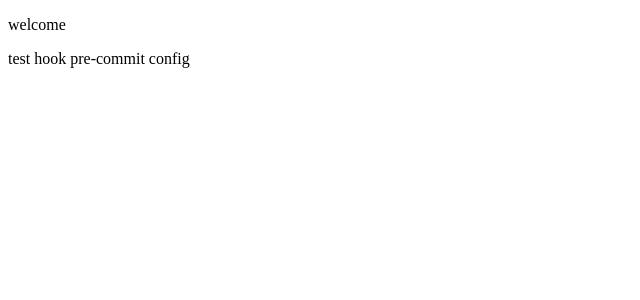
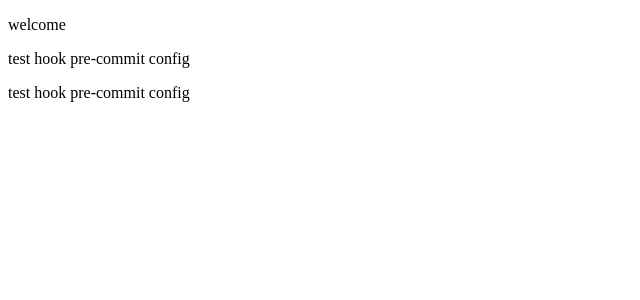
Before and after one commit to devPlus2025/dev, an Angular app: page / in a window 1280 px wide. Shown: the top 300 px of the page, without its empty margins (0-640 px from the left). Built offline with nearby package versions, Linux system fonts and the light colour scheme.

Commit message:
testing hook-precommit

```diff
--- a/package.json
+++ b/package.json
@@ -14,7 +14,7 @@
   },
   "husky": {
     "hooks": {
-       "pre-commit": "npm run prettier:check"
+       "pre-commit": "npm run prettier"
      }
   },
 
--- a/src/app/app.component.html
+++ b/src/app/app.component.html
@@ -1,2 +1,3 @@
-   <p>welcome </p>
-  <p>test hook pre-commit config </p>
+<p>welcome</p>
+   <p>test hook pre-commit config</p>
+<p>test hook pre-commit config</p>
```
